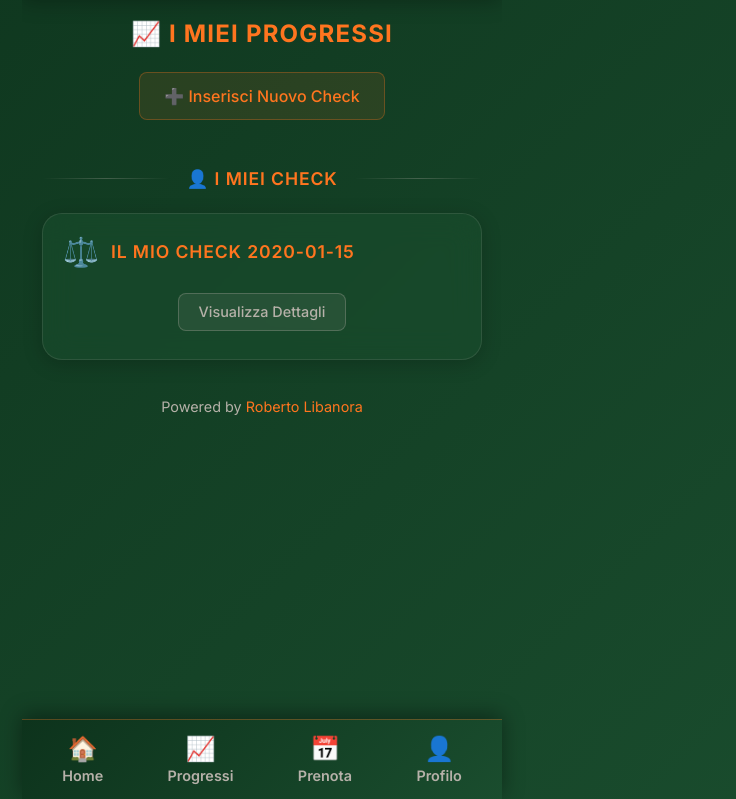
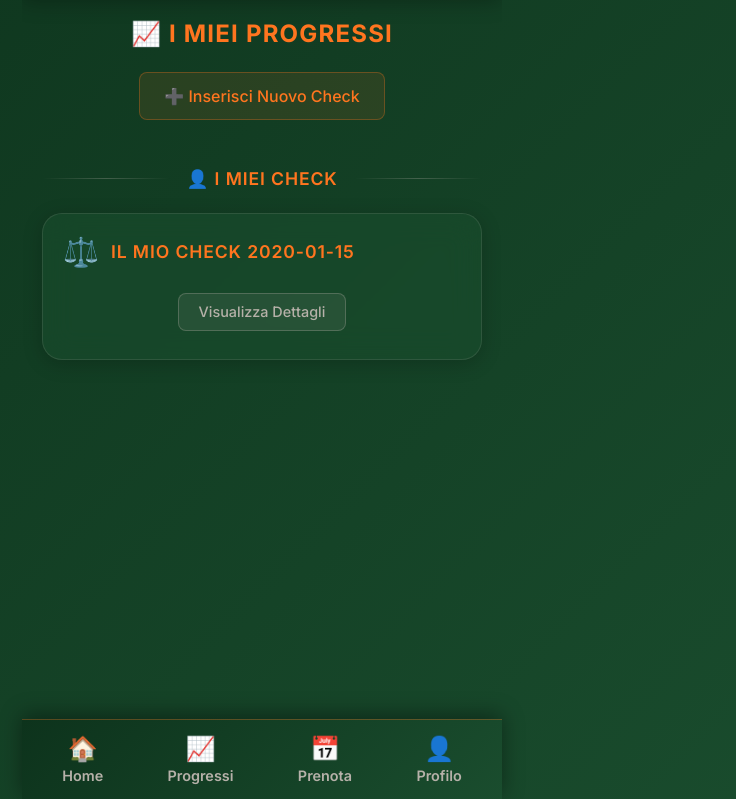
Before and after one commit to robertolibanora/mynutriapp, a Flask app: template templates/user/progressi_lista.html in a window 1280 px wide. Shown: the part 66-865 px from the top of the page, without its empty margins (378-1114 px from the left). Run offline with Flask 3, Linux system fonts and the light colour scheme; the template is opened without the code that fills it: most values are stand-ins (such as "Sample title", 1, 10 or a date in 2020); parts of the project's set-up code (start-up, migrations or seed data) failed here and were passed over; some libraries are stand-ins or nearby versions.

Commit message:
Fix: rimossi link duplicati 'Powered by Roberto Libanora' in progressi_lista.html

```diff
--- a/templates/user/progressi_lista.html
+++ b/templates/user/progressi_lista.html
@@ -83,21 +83,6 @@
     <div class="empty-icon">📊</div>
     <p class="empty-text">Non hai ancora nessun progresso registrato.<br>Il tuo nutrizionista registrerà i tuoi progressi durante le visite!</p>
 </div>
-
-<!-- LINK PRESENTAZIONE ROBERTO -->
-<div style="text-align: center; margin: 1rem 0;">
-  <span style="color: #b6b1a9; font-size: 0.9rem;">
-      Powered by <a href="{{ url_for('presentazione_roberto') }}" style="color: #ff751f; text-decoration: none;">Roberto Libanora</a>
-  </span>
-</div>
-
-<!-- LINK PRESENTAZIONE ROBERTO -->
-<div style="text-align: center; margin: 1rem 0;">
-  <span style="color: #b6b1a9; font-size: 0.9rem;">
-      Powered by <a href="{{ url_for('presentazione_roberto') }}" style="color: #ff751f; text-decoration: none;">Roberto Libanora</a>
-  </span>
-</div>
-
 {% endif %}
 
 <style>
@@ -188,11 +173,4 @@
 }
 </style>
 
-<!-- LINK PRESENTAZIONE ROBERTO -->
-<div style="text-align: center; margin: 1rem 0;">
-    <span style="color: #b6b1a9; font-size: 0.9rem;">
-        Powered by <a href="{{ url_for('presentazione_roberto') }}" style="color: #ff751f; text-decoration: none;">Roberto Libanora</a>
-    </span>
-</div>
-
 {% endblock %}
```
